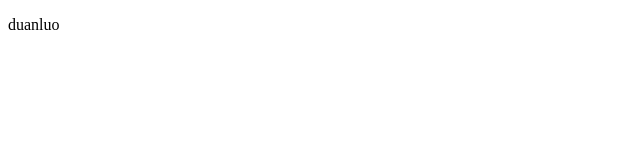
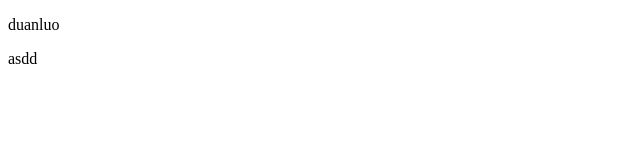
Before and after one commit to trip-team/testAngular, a plain HTML site: page index.html in a window 1280 px wide. Shown: the full height of the page, 0-640 px from the left. Drawn offline with Linux system fonts and the light colour scheme.

Commit message:
修改内容111

```diff
--- a/index.html
+++ b/index.html
@@ -7,6 +7,7 @@
 <body>
 <div>
     <p>duanluo</p>
+    <p>asdd</p>
 </div>
 </body>
 </html>
```
